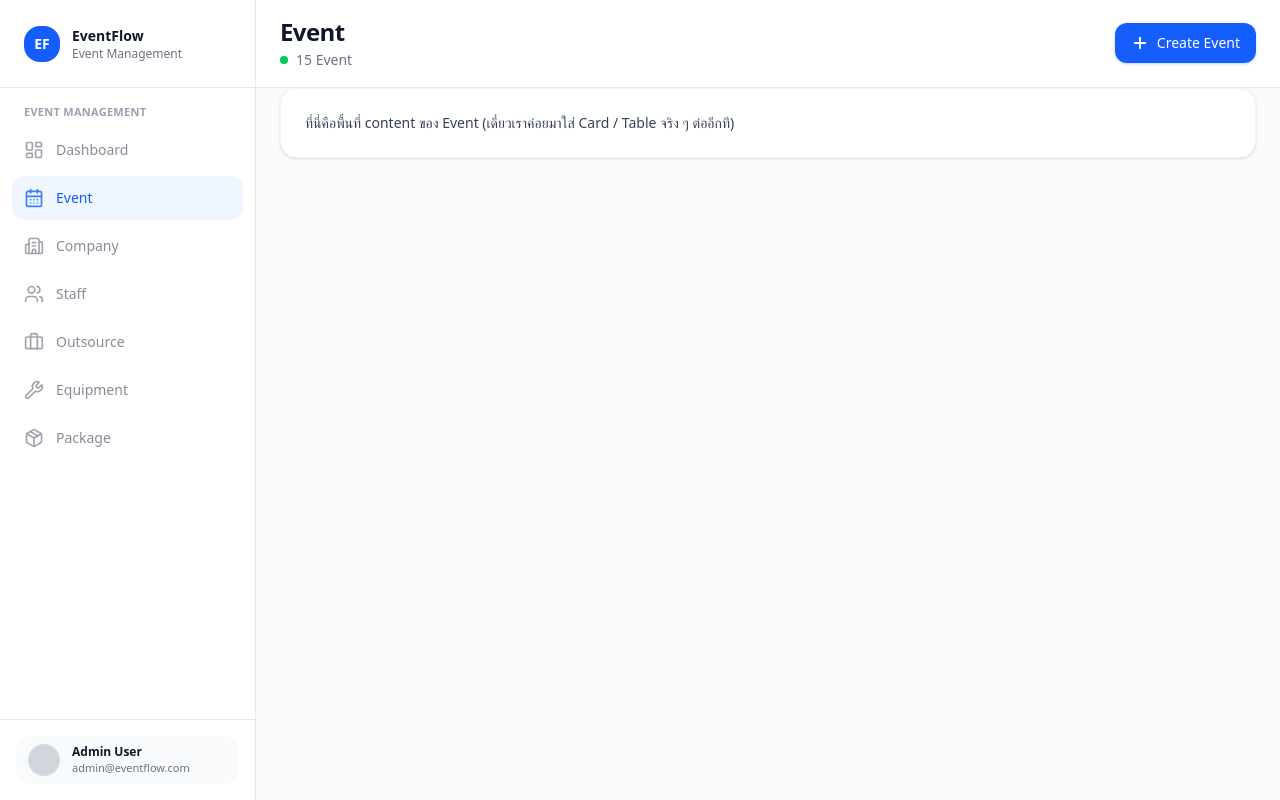
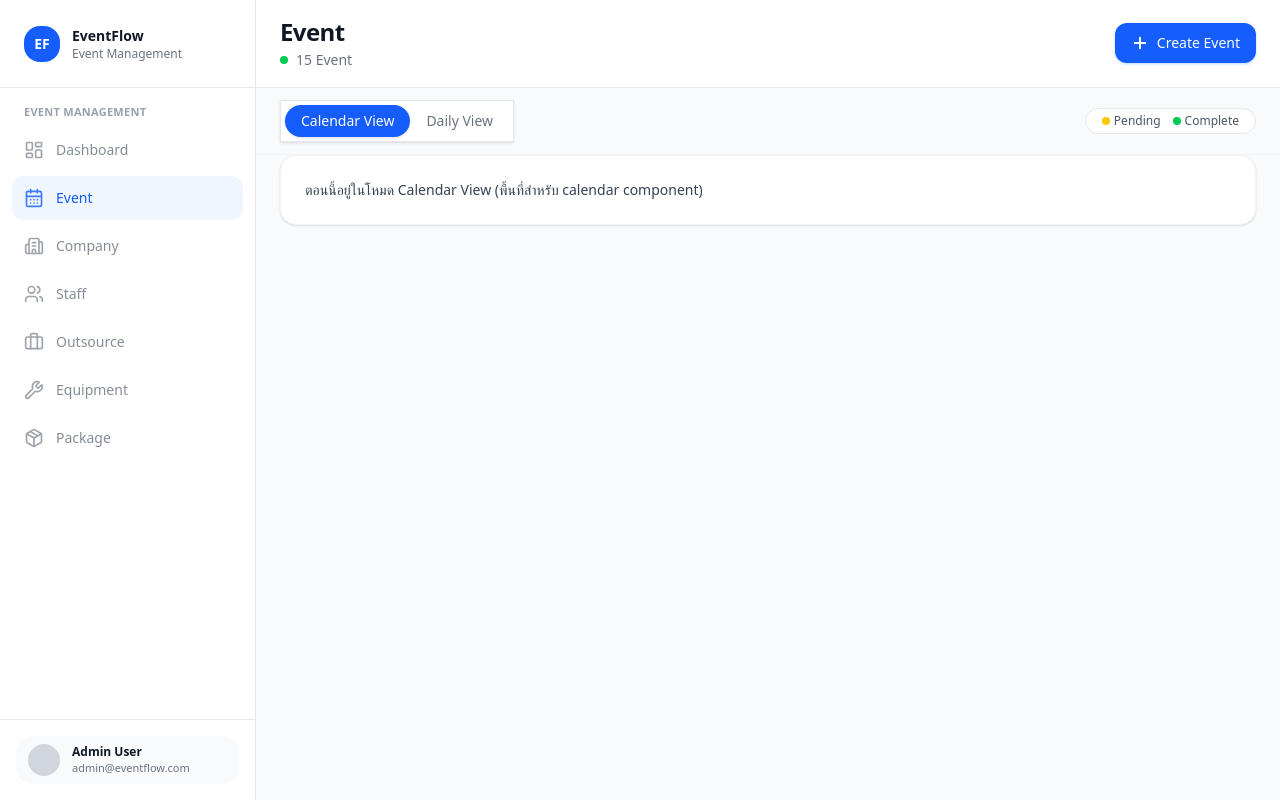
Before and after one commit to RESS69/event, a React (Vite) app: page /event in a window 1280 px wide. Built offline with nearby package versions, Linux system fonts and the light colour scheme.

Commit message:
Toggle View

```diff
--- /dev/null
+++ b/src/components/ui/ViewToggle.tsx
@@ -0,0 +1,70 @@
+import type { ReactNode } from "react";
+
+export type EventView = "calendar" | "daily";
+
+interface ViewToggleProps {
+  value: EventView;
+  onChange: (value: EventView) => void;
+  leftLabel?: ReactNode;
+  rightLabel?: ReactNode;
+
+  containerClassName?: string;
+  activeClassName?: string;
+  inactiveClassName?: string;
+}
+
+export function ViewToggle({
+  value,
+  onChange,
+  leftLabel = "Calendar View",
+  rightLabel = "Daily View",
+  containerClassName,
+  activeClassName,
+  inactiveClassName,
+}: ViewToggleProps) {
+  const baseButtonClass =
+    "px-4 py-1.5 text-sm font-medium rounded-full transition-colors";
+
+  const defaultActiveClass = "bg-slate-900 text-white shadow-sm";
+  const defaultInactiveClass = "text-gray-600 hover:bg-gray-50";
+
+  const wrapperClass =
+    "inline-flex items-center rounded- border border-gray-200 bg-white p-1 shadow-sm" +
+    (containerClassName ? " " + containerClassName : "");
+
+  return (
+    <div className={wrapperClass}>
+      {/* ปุ่มฝั่งซ้าย */}
+      <button
+        type="button"
+        onClick={() => onChange("calendar")}
+        className={
+          baseButtonClass +
+          " " +
+          (value === "calendar"
+            ? activeClassName || defaultActiveClass
+            : inactiveClassName || defaultInactiveClass)
+        }
+      >
+        {leftLabel}
+      </button>
+
+      {/* ปุ่มฝั่งขวา */}
+      <button
+        type="button"
+        onClick={() => onChange("daily")}
+        className={
+          baseButtonClass +
+          " " +
+          (value === "daily"
+            ? activeClassName || defaultActiveClass
+            : inactiveClassName || defaultInactiveClass)
+        }
+      >
+        {rightLabel}
+      </button>
+    </div>
+  );
+}
+
+export default ViewToggle;
--- a/src/pages/EventList.tsx
+++ b/src/pages/EventList.tsx
@@ -1,12 +1,18 @@
+import { useState } from "react";
 import { PageHeader } from "../components/layout/PageHeader";
 import { PageSection } from "../components/layout/PageSection";
 import { PrimaryButton } from "../components/ui/PrimaryButton";
 import { Plus } from "lucide-react";
 import Sidebar from "../components/Sidebar";
 
+// ปรับ path ให้ตรงกับที่เก็บไฟล์จริง
+import ViewToggle, { EventView } from "../components/ui/ViewToggle";
+
 const EventList = () => {
   // เดี๋ยวค่อยเปลี่ยนเป็นข้อมูลจริงทีหลัง
   const totalEvent = 15;
+
+  const [view, setView] = useState<EventView>("calendar");
 
   return (
     <main className="flex">
@@ -28,15 +34,51 @@ const EventList = () => {
             </PrimaryButton>
           }
         />
-        {/* กรอบ content สีขาวสำหรับ Company list */}
+
+        {/* เอา toggle มาวางตรงนี้ */}
+        <div className="border-b border-gray-100 bg-slate-50 px-6 py-3">
+          <div className="flex items-center justify-between">
+            {/* ซ้าย: ปุ่มสลับ Calendar / Daily */}
+            <ViewToggle
+              value={view}
+              onChange={(nextView) => setView(nextView)}
+              leftLabel="Calendar View"
+              rightLabel="Daily View"
+              activeClassName="bg-blue-600 text-white shadow-sm"
+              inactiveClassName="text-gray-500 hover:bg-gray-100"
+            />
+
+            {/* ขวา: status chips  */}
+            <div className="inline-flex items-center gap-3 rounded-full border border-gray-200 bg-white px-4 py-1 text-xs font-medium text-gray-600">
+              <span className="inline-flex items-center gap-1">
+                <span className="h-2 w-2 rounded-full bg-yellow-400" />
+                Pending
+              </span>
+              <span className="inline-flex items-center gap-1">
+                <span className="h-2 w-2 rounded-full bg-green-500" />
+                Complete
+              </span>
+            </div>
+          </div>
+        </div>
+
+        {/* กรอบ content สีขาวสำหรับ Event list */}
         <PageSection>
-          <p className="text-sm text-gray-700">
-            ที่นี่คือพื้นที่ content ของ Event (เดี๋ยวเราค่อยมาใส่ Card / Table
-            จริง ๆ ต่ออีกที)
-          </p>
+          {view === "calendar" ? (
+            <p className="text-sm text-gray-700">
+              ตอนนี้อยู่ในโหมด <span className="font-medium">Calendar View</span>{" "}
+              (พื้นที่สำหรับ calendar component)
+            </p>
+          ) : (
+            <p className="text-sm text-gray-700">
+              ตอนนี้อยู่ในโหมด <span className="font-medium">Daily View</span>{" "}
+              (พื้นที่สำหรับ list / table รายวัน)
+            </p>
+          )}
         </PageSection>
       </div>
     </main>
   );
 };
+
 export default EventList;
```
